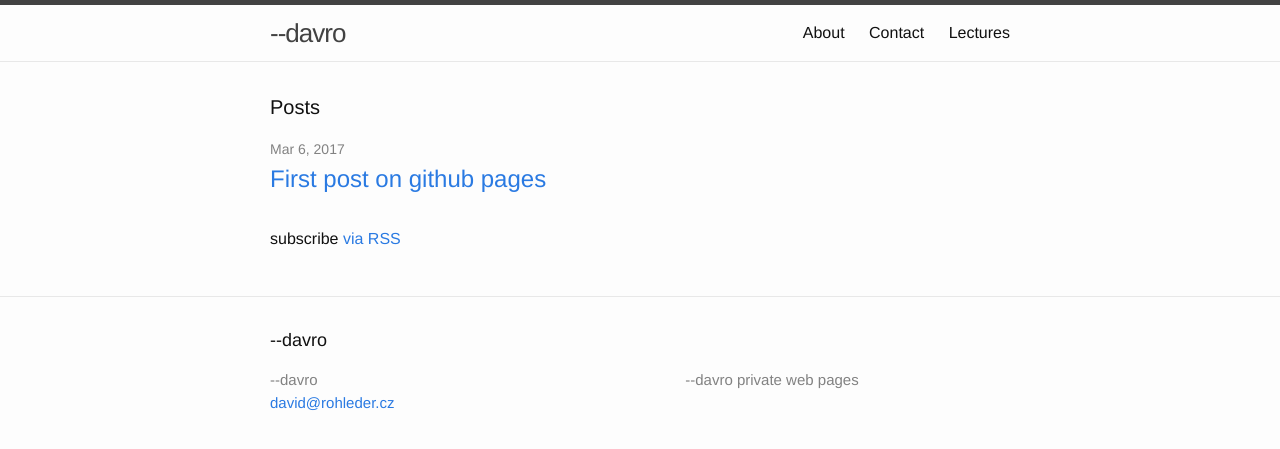
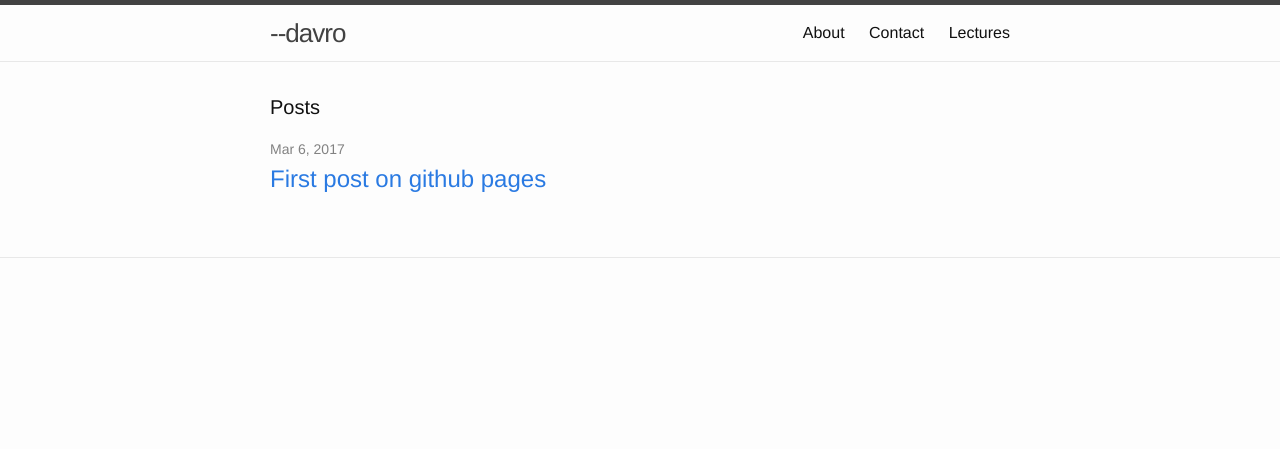
Before and after one commit to davidrohleder/davidrohleder.github.io, a Jekyll site: the page built from index.html, in a window 1280 px wide. Shown: the top 449 px of the page. Built offline with Jekyll 4.4.1, drawn with Linux system fonts in a browser that asks for light colours; part of the change alters nothing that is shown.

Commit message:
design changes

```diff
--- a/_config.yml
+++ b/_config.yml
@@ -7,9 +7,9 @@
 
 # Site settings
 title: --davro
-email: david@rohleder.cz
+# email: david@rohleder.cz
 description: > # this means to ignore newlines until "baseurl:"
-  --davro private web pages
+#  --davro private web pages
 baseurl: "" # the subpath of your site, e.g. /blog
 url: "http://www.rohleder.cz" # the base hostname & protocol for your site
 # twitter_username: jekyllrb
--- a/_includes/footer.html
+++ b/_includes/footer.html
@@ -1,5 +1,6 @@
 <footer class="site-footer">
 
+<!--
   <div class="wrapper">
 
     <h2 class="footer-heading">{{ site.title }}</h2>
@@ -34,5 +35,5 @@
     </div>
 
   </div>
-
+-->
 </footer>
--- a/index.html
+++ b/index.html
@@ -18,6 +18,7 @@ layout: default
     {% endfor %}
   </ul>
 
-  <p class="rss-subscribe">subscribe <a href="{{ "/feed.xml" | prepend: site.baseurl }}">via RSS</a></p>
+<!--  <p class="rss-subscribe">subscribe <a href="{{ "/feed.xml" | prepend: site.baseurl }}">via RSS</a></p>
+-->
 
 </div>
```
